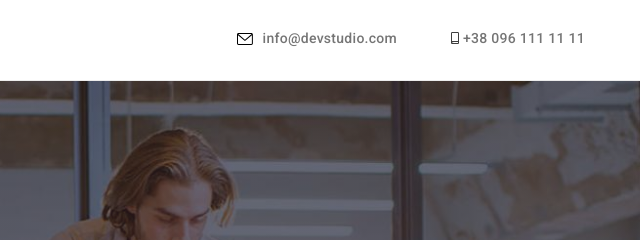
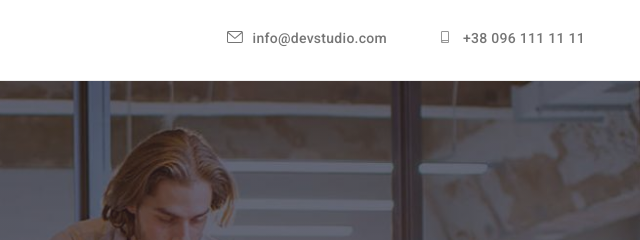
Before and after one commit to Anna-Babynina/goit-markup-hw-04, a plain HTML site: page index.html in a window 1280 px wide. Shown: the top 240 px of the page, 640-1280 px from the left. Drawn offline with nearby package versions, Linux system fonts and the light colour scheme.

Commit message:
корректировки по клиентам и шапке

```diff
--- a/css/style.css
+++ b/css/style.css
@@ -131,22 +131,32 @@ header {
 }
 
 .envelope-header {
-  display: flex;
+  display: block;
   align-items: center;
+  justify-content: center;
 }
 
 .mobile-header {
-  display: flex;
+  display: block;
   align-items: center;
+  justify-content: center;
 }
 
 .envelope-icon {
-  fill: currentColor#757575;
+  fill: currentColor;
   margin-right: 10px;
-  display: block;
 }
+.mobil-icon {
+  fill: currentColor;
+  margin-right: 10px;
+}
+.mailto-icon {
+  display: flex;
+  justify-content: center;
+}
+
 .mailto-icon:hover,
-.mailto-icon:hover {
+.mailto-icon:focus {
   color: var(--accent-color);
 }
 
@@ -483,9 +493,10 @@ header {
   justify-content: center;
   margin-top: 50px;
 }
-.clients-container {
+.clients-list .clients-item {
   width: 170px;
   height: 92px;
+  color: var(--primary-text-color);
 }
 
 .clients-container:not(:last-child) {
@@ -493,7 +504,7 @@ header {
 }
 
 .clients-item-icon {
-  color: currentColor;
+  fill: currentColor;
 }
 
 .clients-item {
@@ -507,13 +518,14 @@ header {
   box-sizing: border-box;
   border: 1px solid #afb1b8;
 }
+
 .clients-item:hover,
 .clients-item:focus {
   border-color: var(--accent-color);
 }
 .clients-item:hover .clients-item-icon,
 .clients-item:focus .clients-item-icon {
-  color: var(--accent-color);
+  fill: var(--accent-color);
 }
 
 /* ------------------contacts-------------------- */
--- a/index.html
+++ b/index.html
@@ -42,24 +42,20 @@
 
         <ul class="auth-nav list">
           <li class="connect-item envelope-header">
-            <a href="" class="icon">
+            <a href="mailto:info@devstudio.com" class="link mailto-icon">
               <svg class="envelope-icon" width="16" height="12">
-                <use href="/images/symbol-defs.svg#icon-envelope"></use>
+                <use href="./images/symbol-defs.svg#icon-envelope"></use>
               </svg>
-            </a>
-            <a href="mailto:info@devstudio.com" class="link mailto-icon"
-              >info@devstudio.com
+              info@devstudio.com
             </a>
           </li>
           <li class="connect-item mobile-header">
-            <a href="" class="icon">
+            <a href="tel:+380961111111" class="link mailto-icon">
               <svg class="mobil-icon" width="16" height="12">
-                <use href="/images/symbol-defs.svg#icon-smartphone"></use>
+                <use href="./images/symbol-defs.svg#icon-smartphone"></use>
               </svg>
+              +38 096 111 11 11
             </a>
-            <a href="tel:+380961111111" class="link mailto-icon"
-              >+38 096 111 11 11</a
-            >
           </li>
         </ul>
       </div>
```
Also changed, not shown: portfolio.html (+7 -13 lines), images/symbol-defs.svg.
